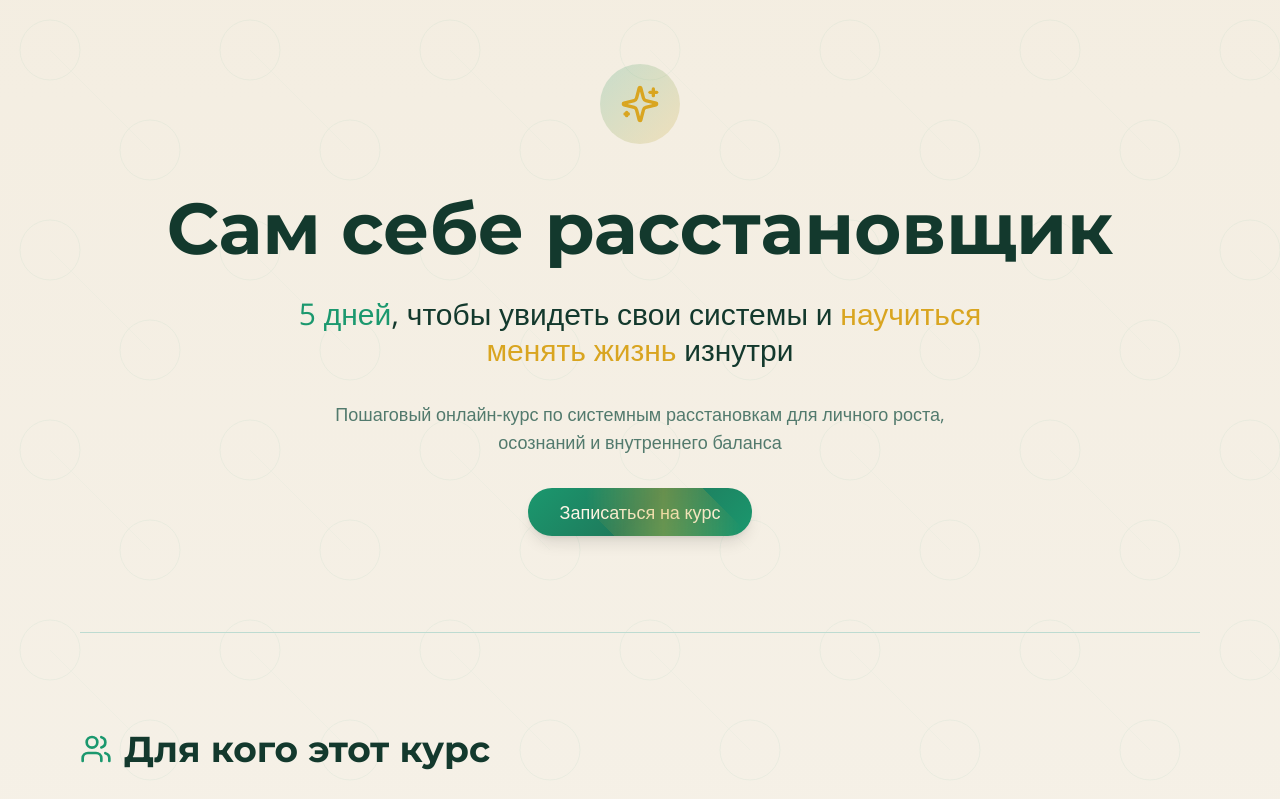
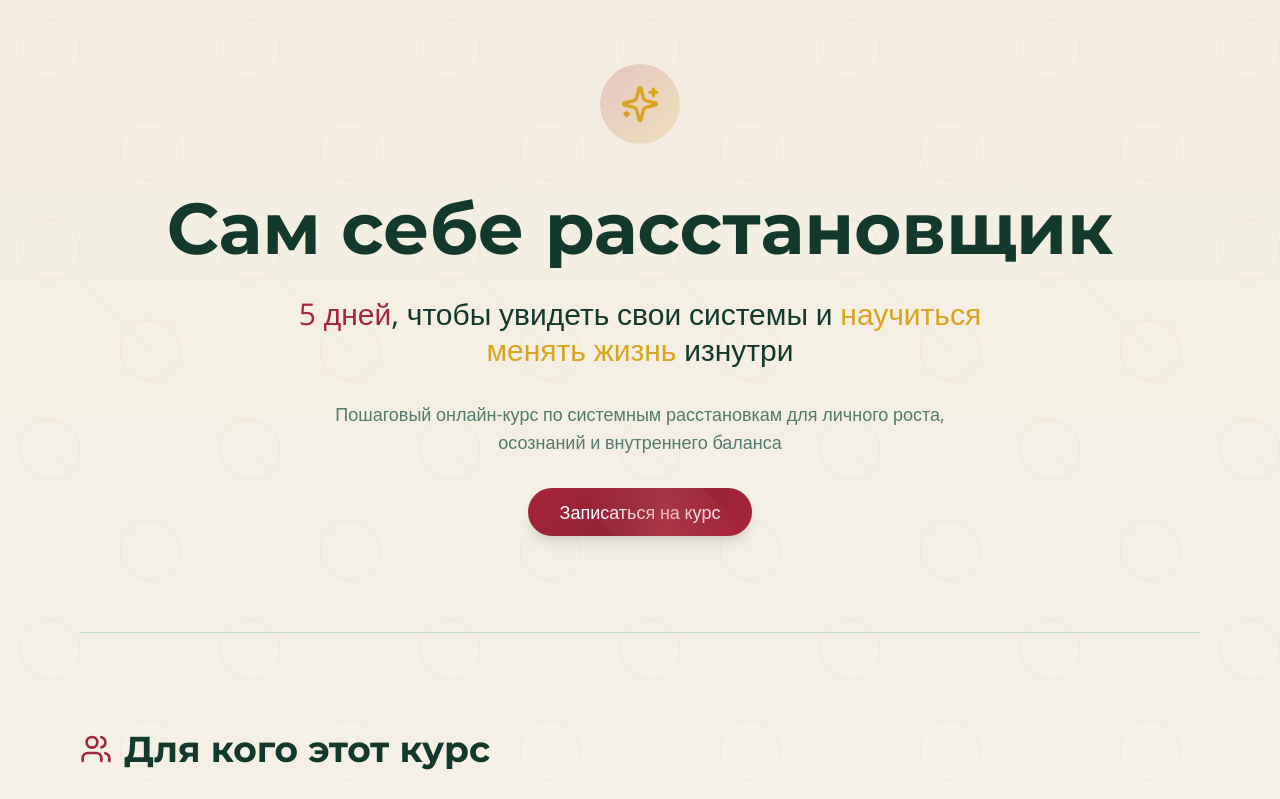
Before and after one commit to pr-poehali-dev/self-arrangement-course, a React (Vite) app: page / in a window 1280 px wide. Shown: the top 799 px of the page. Built offline with nearby package versions, Linux system fonts and the light colour scheme.

Commit message:
feat: добавить бордовое оформление элементов

```diff
--- a/src/index.css
+++ b/src/index.css
@@ -15,8 +15,8 @@
     --popover: 0 0% 100%;
     --popover-foreground: 160 50% 15%;
 
-    --primary: 160 70% 35%;
-    --primary-foreground: 40 90% 95%;
+    --primary: 350 65% 40%;
+    --primary-foreground: 0 0% 100%;
 
     --secondary: 40 45% 92%;
     --secondary-foreground: 160 50% 15%;
@@ -32,7 +32,7 @@
 
     --border: 160 30% 80%;
     --input: 160 30% 80%;
-    --ring: 160 70% 35%;
+    --ring: 350 65% 40%;
 
     --radius: 1rem;
 
@@ -118,9 +118,9 @@
     overflow: hidden;
     background: linear-gradient(
       135deg,
-      hsl(160 70% 35%) 0%,
-      hsl(160 60% 30%) 50%,
-      hsl(160 70% 35%) 100%
+      hsl(350 65% 40%) 0%,
+      hsl(350 60% 35%) 50%,
+      hsl(350 65% 40%) 100%
     );
     transition: all 0.3s ease;
   }
@@ -135,7 +135,7 @@
     background: linear-gradient(
       45deg,
       transparent 30%,
-      rgba(212, 175, 55, 0.4) 50%,
+      rgba(200, 80, 90, 0.4) 50%,
       transparent 70%
     );
     animation: shine 3s infinite;
@@ -144,11 +144,11 @@
   .btn-golden-shine:hover {
     background: linear-gradient(
       135deg,
-      hsl(43 74% 49%) 0%,
-      hsl(43 80% 54%) 50%,
-      hsl(43 74% 49%) 100%
+      hsl(350 70% 45%) 0%,
+      hsl(350 75% 50%) 50%,
+      hsl(350 70% 45%) 100%
     );
-    box-shadow: 0 0 30px hsla(43, 74%, 49%, 0.6);
+    box-shadow: 0 0 30px hsla(350, 65%, 40%, 0.6);
   }
 
   .text-golden {
```
